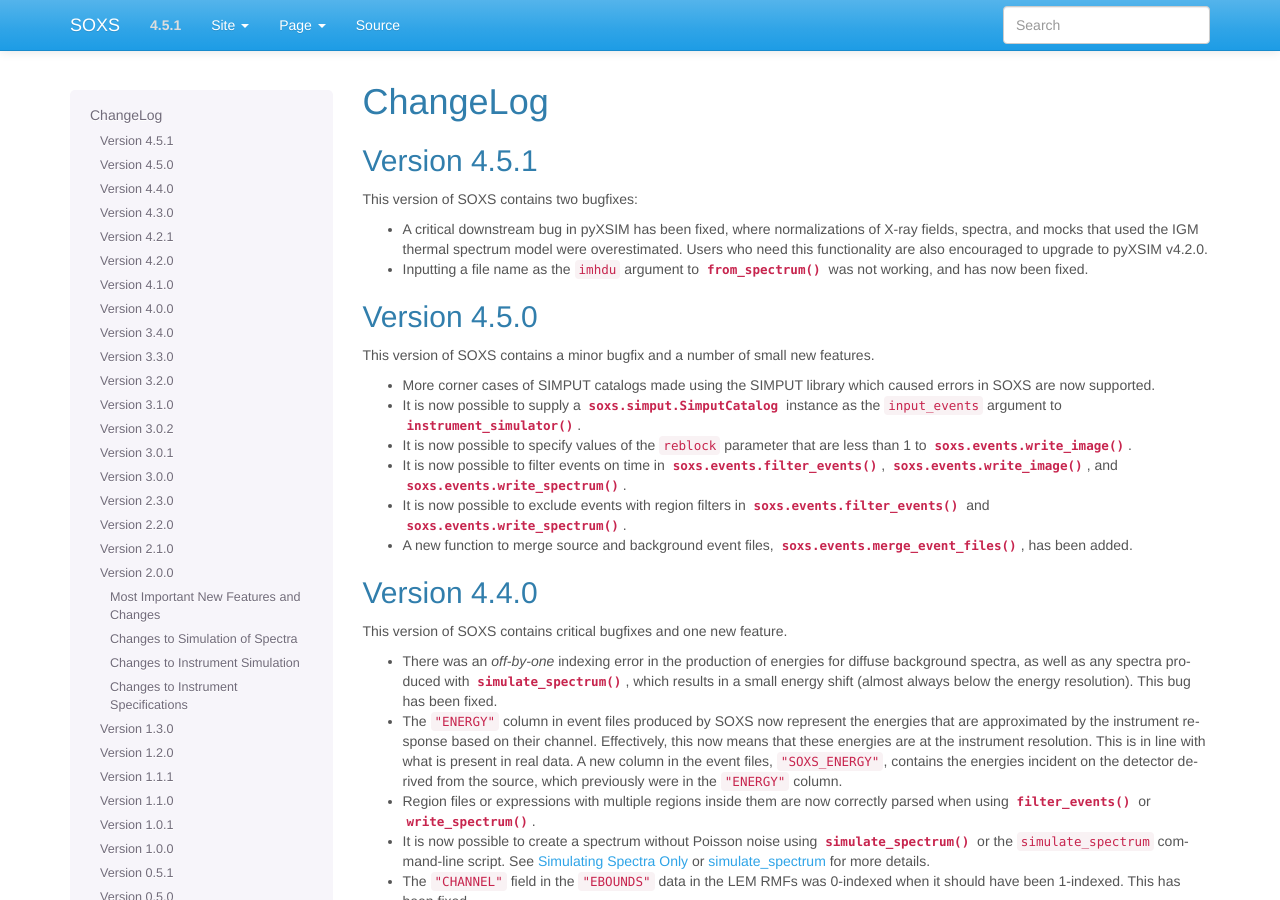
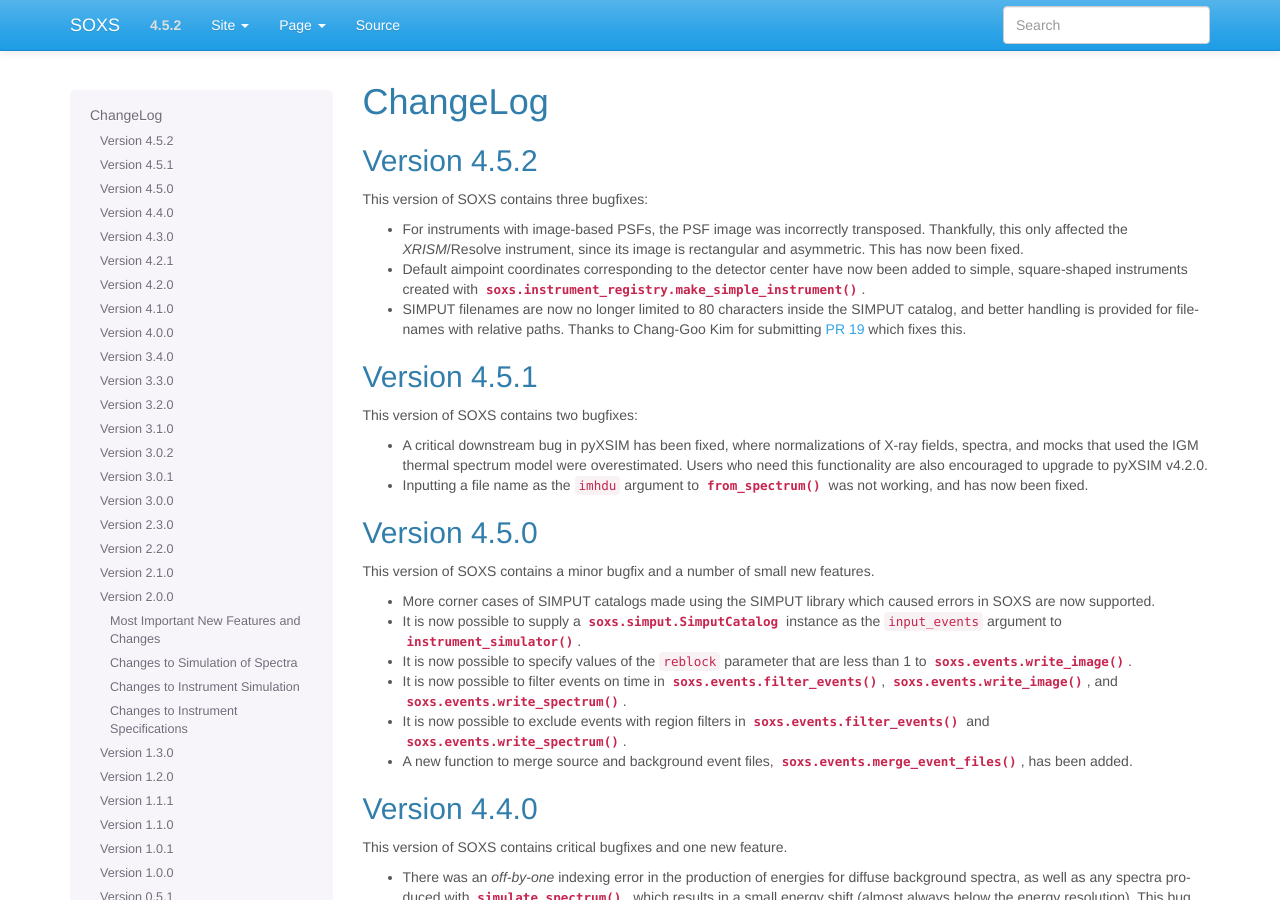
Before and after one commit to lynx-x-ray-observatory/soxs, a Sphinx documentation site: the page built from doc/source/changelog.rst, in a window 1280 px wide and 900 px high. Built offline with Sphinx 7.4.7, drawn with Linux system fonts in a browser that asks for light colours.

Commit message:
Doc updates

```diff
--- a/doc/source/changelog.rst
+++ b/doc/source/changelog.rst
@@ -2,6 +2,22 @@
 
 ChangeLog
 =========
+
+Version 4.5.2
+-------------
+
+This version of SOXS contains three bugfixes:
+
+* For instruments with image-based PSFs, the PSF image was incorrectly transposed.
+  Thankfully, this only affected the *XRISM*/Resolve instrument, since its image is
+  rectangular and asymmetric. This has now been fixed.
+* Default aimpoint coordinates corresponding to the detector center have now been
+  added to simple, square-shaped instruments created with
+  :meth:`soxs.instrument_registry.make_simple_instrument`.
+* SIMPUT filenames are now no longer limited to 80 characters inside the SIMPUT
+  catalog, and better handling is provided for filenames with relative paths. Thanks
+  to Chang-Goo Kim for submitting `PR 19 <https://github.com/lynx-x-ray-observatory/soxs/pull/19>`_ which fixes this.
+
 
 Version 4.5.1
 -------------
--- a/doc/source/conf.py
+++ b/doc/source/conf.py
@@ -78,9 +78,9 @@
 # |version| and |release|, also used in various other places throughout the
 # built documents.
 #
-version = "4.5.1"
+version = "4.5.2"
 # The full version, including alpha/beta/rc tags.
-release = "4.5.1"
+release = "4.5.2"
 
 # The language for content autogenerated by Sphinx. Refer to documentation
 # for a list of supported languages.
--- a/doc/source/index.rst
+++ b/doc/source/index.rst
@@ -69,7 +69,7 @@
 Current Version
 ---------------
 
-The current stable version is 4.5.1. See the :ref:`changelog` for details on changes
+The current stable version is 4.5.2. See the :ref:`changelog` for details on changes
 from previous versions.
 
 Documentation Contents
@@ -99,6 +99,7 @@
 * Reinout Van Weeren (CfA)
 * Akos Bogdan (CfA)
 * Grant Tremblay (CfA)
+* Chang-Goo Kim (Princeton)
 
 Indices and tables
 ==================
```
